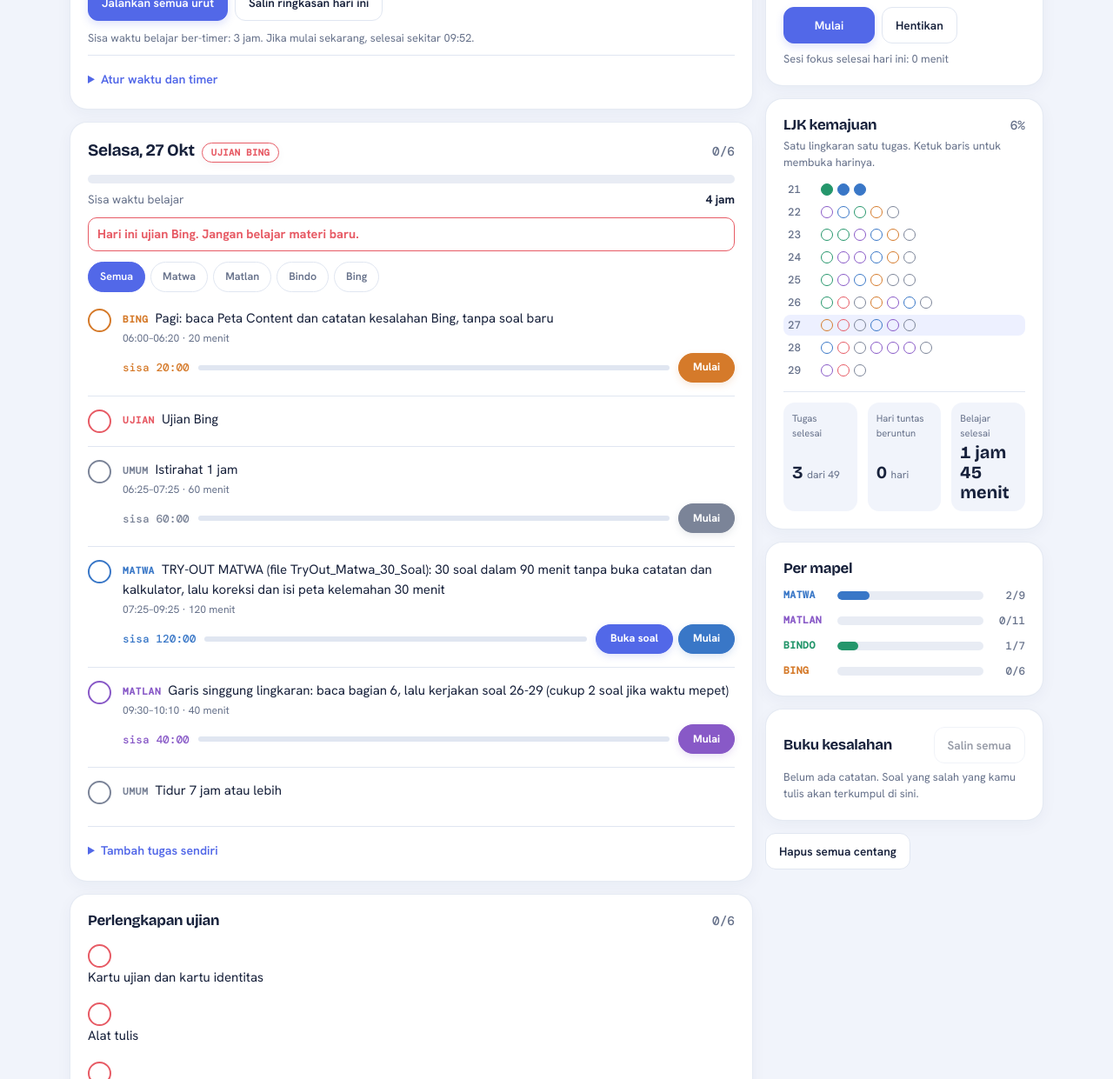
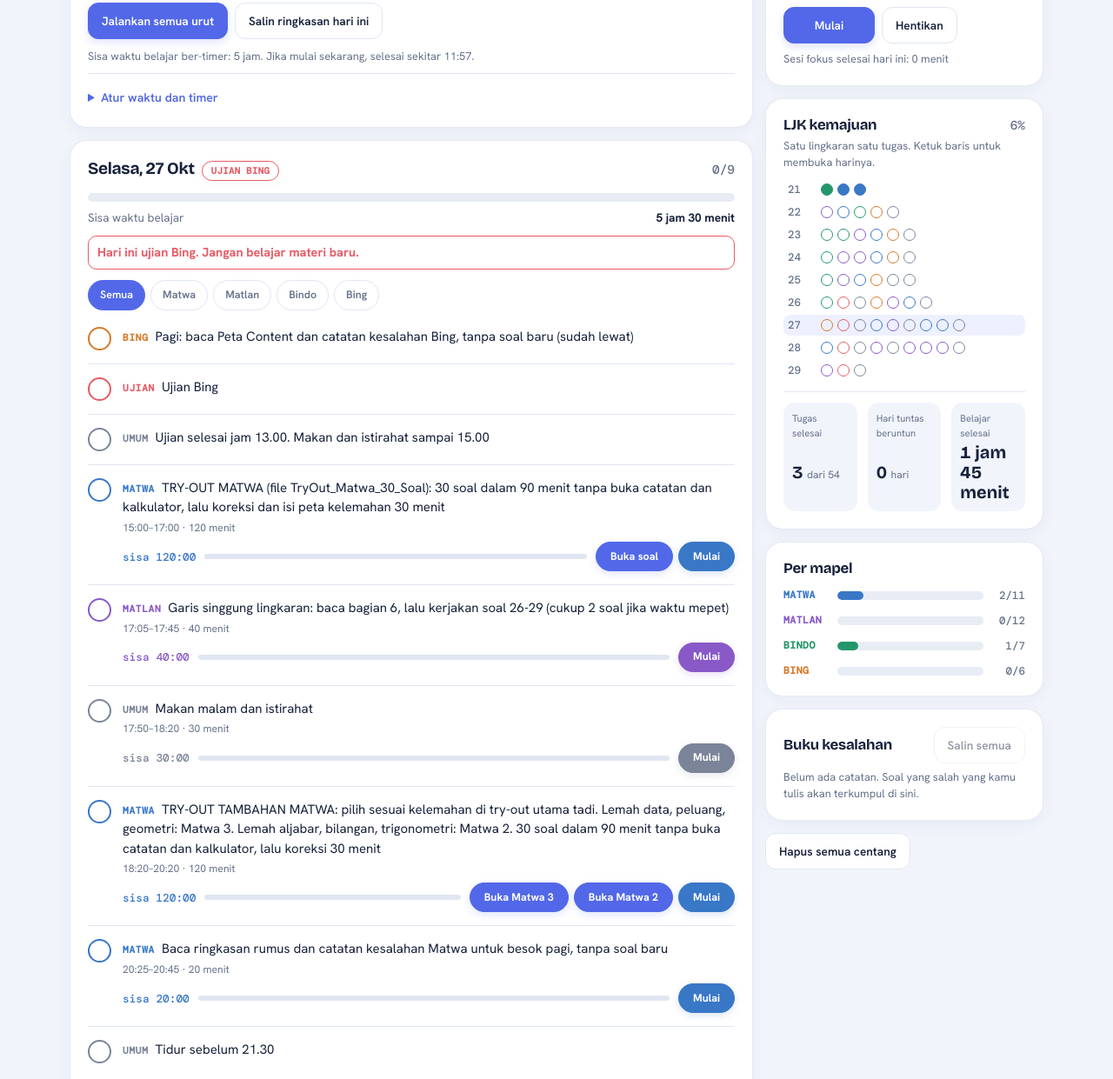
Before and after one commit to guardio-ion/TKA, a plain HTML site: page index.html in a window 1280 px wide. Shown: the part 1954-3195 px from the top of the page at 87% size. Drawn offline with nearby package versions, Linux system fonts and the light colour scheme.

Commit message:
Update tasks and timings for exams in index.html

```diff
--- a/index.html
+++ b/index.html
@@ -473,18 +473,23 @@ var DAYS=[
 ['Matwa','Ulangi soal Matwa yang salah: range, deret, bunga, data (cukup 20 menit)',20],
 ['Umum','Tidur 7 jam atau lebih',0]]},
 {d:27,n:'Selasa',tag:'UJIAN BING',u:'Hari ini ujian Bing',t:[
-['Bing','Pagi: baca Peta Content dan catatan kesalahan Bing, tanpa soal baru',20],
+['Bing','Pagi: baca Peta Content dan catatan kesalahan Bing, tanpa soal baru (sudah lewat)',0],
 ['Ujian','Ujian Bing',0],
-['Umum','Istirahat 1 jam',60],
-['Matwa','TRY-OUT MATWA (file TryOut_Matwa_30_Soal): 30 soal dalam 90 menit tanpa buka catatan dan kalkulator, lalu koreksi dan isi peta kelemahan 30 menit',120],
+['Umum','Ujian selesai jam 13.00. Makan dan istirahat sampai 15.00',0],
+['Matwa','TRY-OUT MATWA (file TryOut_Matwa_30_Soal): 30 soal dalam 90 menit tanpa buka catatan dan kalkulator, lalu koreksi dan isi peta kelemahan 30 menit',120,'15:00'],
 ['Matlan','Garis singgung lingkaran: baca bagian 6, lalu kerjakan soal 26-29 (cukup 2 soal jika waktu mepet)',40],
-['Umum','Tidur 7 jam atau lebih',0]]},
+['Umum','Makan malam dan istirahat',30],
+['Matwa','TRY-OUT TAMBAHAN MATWA: pilih sesuai kelemahan di try-out utama tadi. Lemah data, peluang, geometri: Matwa 3. Lemah aljabar, bilangan, trigonometri: Matwa 2. 30 soal dalam 90 menit tanpa buka catatan dan kalkulator, lalu koreksi 30 menit',120],
+['Matwa','Baca ringkasan rumus dan catatan kesalahan Matwa untuk besok pagi, tanpa soal baru',20],
+['Umum','Tidur sebelum 21.30',0]]},
 {d:28,n:'Rabu',tag:'UJIAN MATWA',u:'Hari ini ujian Matwa',t:[
-['Matwa','Pagi: baca ringkasan rumus saja (range, deret, bunga, data, peluang)',20],
+['Matwa','Pagi: baca ringkasan rumus saja (range, deret, bunga, data, peluang)',20,'06:00'],
 ['Ujian','Ujian Matwa',0],
-['Umum','Istirahat 1 jam',60],
-['Matlan','TRY-OUT MATLAN (file TryOut_Matlan_30_Soal): 30 soal dalam 90 menit tanpa buka catatan dan kalkulator, lalu koreksi dan isi peta kelemahan 30 menit',120],
-['Matlan','Ulangi soal Matlan yang salah di try-out, lalu tulis lembar rumus 1 halaman untuk dibaca besok pagi',40],
+['Umum','Ujian selesai sekitar 13.00. Makan dan istirahat sampai 15.00',0],
+['Matlan','TRY-OUT MATLAN (file TryOut_Matlan_30_Soal): 30 soal dalam 90 menit tanpa buka catatan dan kalkulator, lalu koreksi dan isi peta kelemahan 30 menit',120,'15:00'],
+['Umum','Makan malam dan istirahat',30],
+['Matlan','TRY-OUT TAMBAHAN MATLAN LANJUT 2 (sangat sulit): 30 soal dalam 90 menit tanpa buka catatan dan kalkulator, lalu koreksi 30 menit',120],
+['Matlan','Ulangi soal Matlan yang salah di kedua try-out, lalu tulis lembar rumus 1 halaman untuk dibaca besok pagi',40],
 ['Matlan','Baca ulang peta kelemahan dan catatan kesalahan Matlan sebelum tidur',15],
 ['Umum','Tidur sebelum 21.30',0]]},
 {d:29,n:'Kamis',tag:'UJIAN MATLAN',u:'Hari ini ujian Matlan',t:[
@@ -519,7 +524,7 @@ function fmtM(m){if(m<=0)return'0 menit';var h=Math.floor(m/60),r=m%60;return((h
 function dleft(d){var n=new Date();var a=Date.UTC(n.getFullYear(),n.getMonth(),n.getDate());return Math.round((Date.UTC(2026,9,d)-a)/864e5);}
 function exSub(d){return d.t.filter(function(t){return t[0]==='Ujian';})[0][1].replace('Ujian ','');}
 function tasks(day){
-  var a=day.t.map(function(t,i){return{k:day.d+'-'+i,s:t[0],t:t[1],m:t[2],c:false};});
+  var a=day.t.map(function(t,i){return{k:day.d+'-'+i,s:t[0],t:t[1],m:t[2],c:false,at:t[3]};});
   var xs=Array.isArray(store.x[day.d])?store.x[day.d]:[];
   xs.forEach(function(u){a.push({k:'x'+u.id,s:u.s,t:u.t,m:u.m,c:true,id:u.id});});
   return a;
@@ -528,11 +533,12 @@ function stat(day){var done=0,left=0,doneM=0,ts=tasks(day);ts.forEach(function(t
 function full(d){var s=stat(d);return s.total>0&&s.done===s.total;}
 function timed(t){return t.m>0&&t.s!=='Ujian';}
 function hm(min){min=((Math.round(min)%1440)+1440)%1440;var h=Math.floor(min/60),m=min%60;return(h<10?'0':'')+h+':'+(m<10?'0':'')+m;}
-function startMin(day){var v=store.s[day.d]||(day.u?'06:00':'15:00');var p=String(v).split(':');return(parseInt(p[0],10)||0)*60+(parseInt(p[1],10)||0);}
+function startMin(day){var v=store.s[day.d];if(!v){var f=day.t.filter(function(t){return t[2]>0&&t[0]!=='Ujian'&&t[3];})[0];v=f?f[3]:(day.u?'06:00':'15:00');}var p=String(v).split(':');return(parseInt(p[0],10)||0)*60+(parseInt(p[1],10)||0);}
 function clocks(day,ts){
   var cur=startMin(day),map={};
   ts.forEach(function(t,i){
     if(!timed(t))return;
+    if(t.at&&!store.s[day.d]){var q=t.at.split(':');cur=(+q[0])*60+(+q[1]);}
     map[t.k]=hm(cur)+'–'+hm(cur+t.m);cur+=t.m;
     if(SUBJ.indexOf(t.s)>-1&&ts.slice(i+1).some(timed))cur+=store.o.brk;
   });
@@ -1044,7 +1050,10 @@ function qzStart(mode){
   st.cur={start:Date.now(),ans:{},fl:{},i:0,mode:mode,idxs:idxs};save();
   QS.i=0;QS.view='exam';QS.armed=false;QS.warned=false;qzTimerOn();qzDraw();
 }
-function qzCheckTask(Z){DAYS.forEach(function(d){d.t.forEach(function(t,i){if(t[1].indexOf(Z.task)>-1)store.c[d.d+'-'+i]=1;});});}
+function qzCheckTask(Z){
+  var X=(Z.id==='matwa2'||Z.id==='matwa3'||Z.id==='matwa4')?'TAMBAHAN MATWA':(Z.id==='matlan2'?'TAMBAHAN MATLAN':'#');
+  DAYS.forEach(function(d){d.t.forEach(function(t,i){if(t[1].indexOf(Z.task)>-1||t[1].indexOf(X)>-1)store.c[d.d+'-'+i]=1;});});
+}
 function qzSubmit(){
   var Z=qzById(QS.id),st=qzSt(QS.id),cur=st.cur;if(!cur)return;
   var dur=Math.round((Date.now()-cur.start)/1000),c=0;
@@ -1059,8 +1068,11 @@ function qzSetAns(val){
 }
 function qzBtn(t){
   if(t.t.indexOf('TRY-OUT ')<0)return '';
+  function b(id,l){return '<button type="button" class="tgo" style="--c:var(--accent)" data-qz="open" data-q="'+id+'">'+l+'</button>';}
+  if(t.t.indexOf('TAMBAHAN MATWA')>-1)return b('matwa3','Buka Matwa 3')+b('matwa2','Buka Matwa 2');
+  if(t.t.indexOf('TAMBAHAN MATLAN')>-1)return b('matlan2','Buka soal');
   var id=t.t.indexOf('MATWA')>-1?'matwa':(t.t.indexOf('MATLAN')>-1?'matlan':'');
-  return id?'<button type="button" class="tgo" style="--c:var(--accent)" data-qz="open" data-q="'+id+'">Buka soal</button>':'';
+  return id?b(id,'Buka soal'):'';
 }
 function renderQzCard(){
   if(typeof QZ==='undefined')return;var h='';
```
